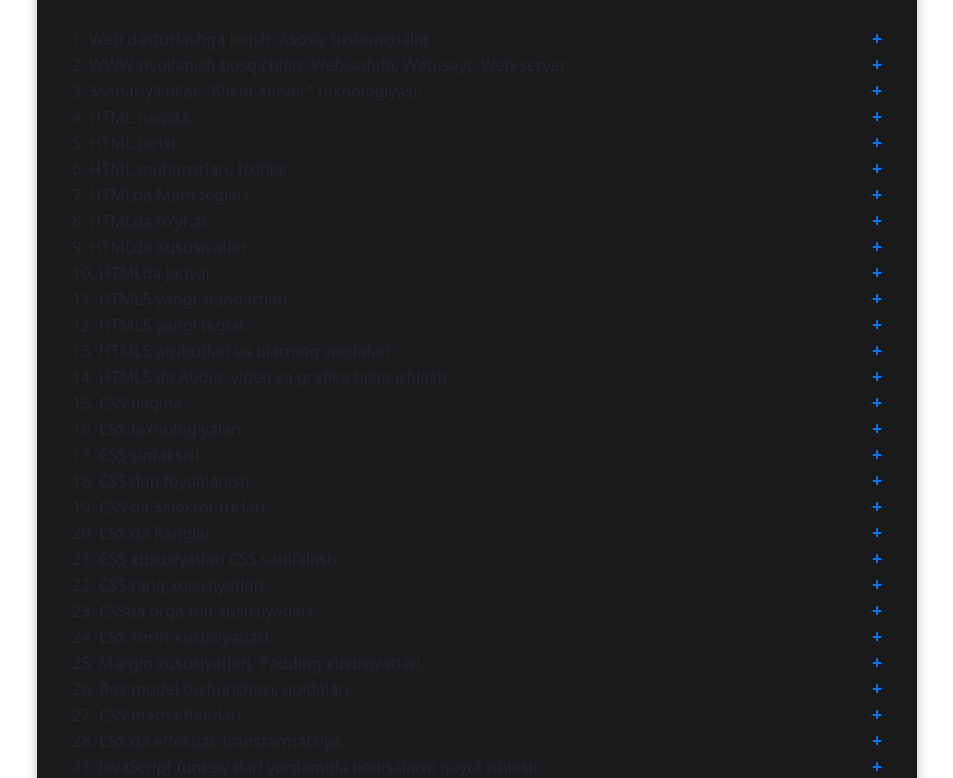
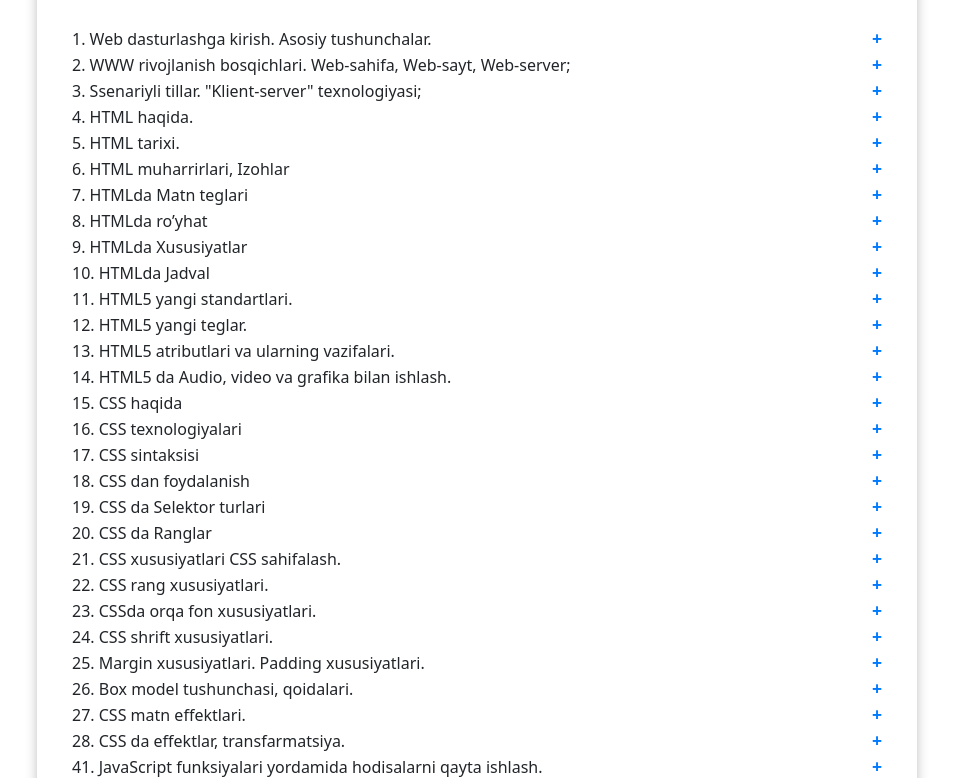
Before and after one commit to Orifjon5583/orifjon_Mb, a plain HTML site: page vebdasturlash.html in a window 1280 px wide. Shown: the part 85-863 px from the top of the page, without its empty margins (163-1116 px from the left). Drawn offline with nearby package versions, Linux system fonts and the light colour scheme.

Commit message:
change style

```diff
--- a/vebdasturlash.css
+++ b/vebdasturlash.css
@@ -78,7 +78,7 @@ body {
 .cantent {
     max-width: 880px;
     margin: 0 auto; /* Sahifani markazlashtirish */
-    background-color: var(--rang-fon-kontent-bloki); /* Rasmdagiga mos fon */
+
     border-radius: var(--radius-katta);
     box-shadow: var(--soya-orta);
     padding: 30px 35px; /* Ichki padding */
```
